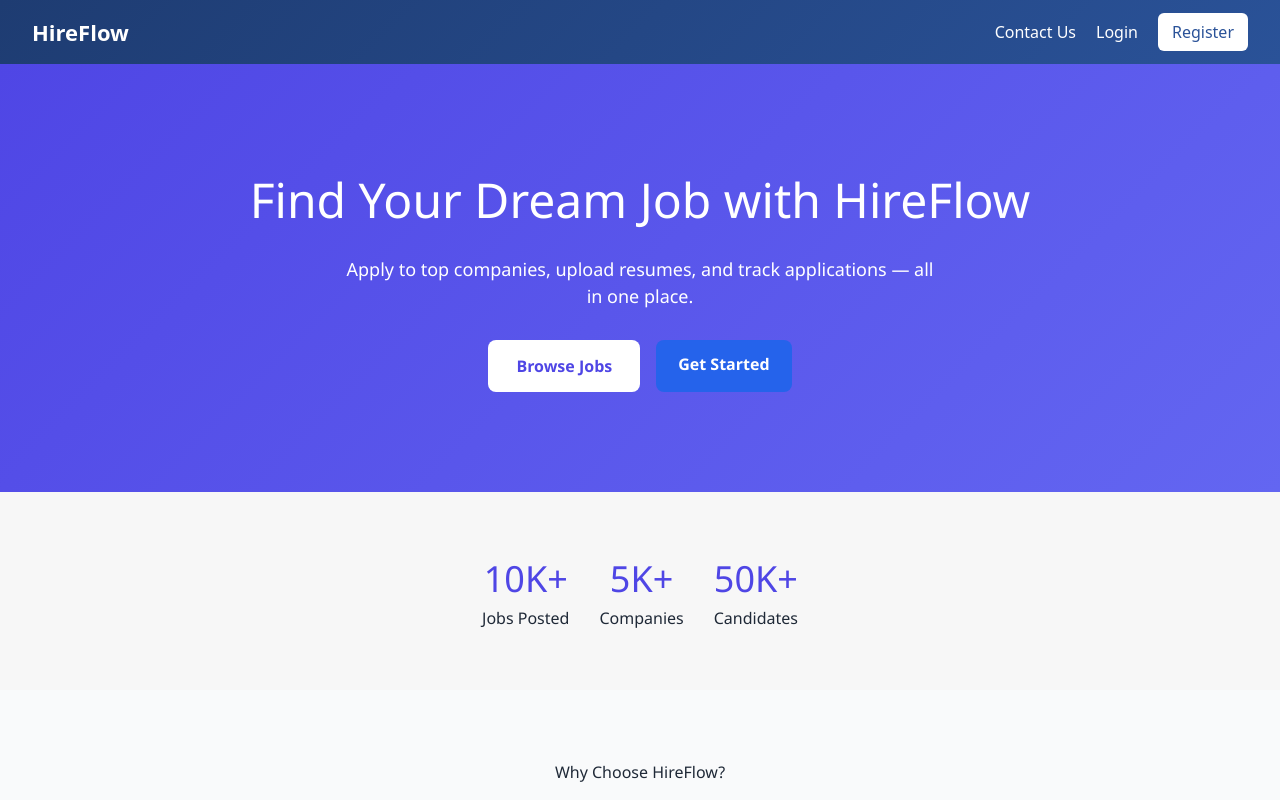
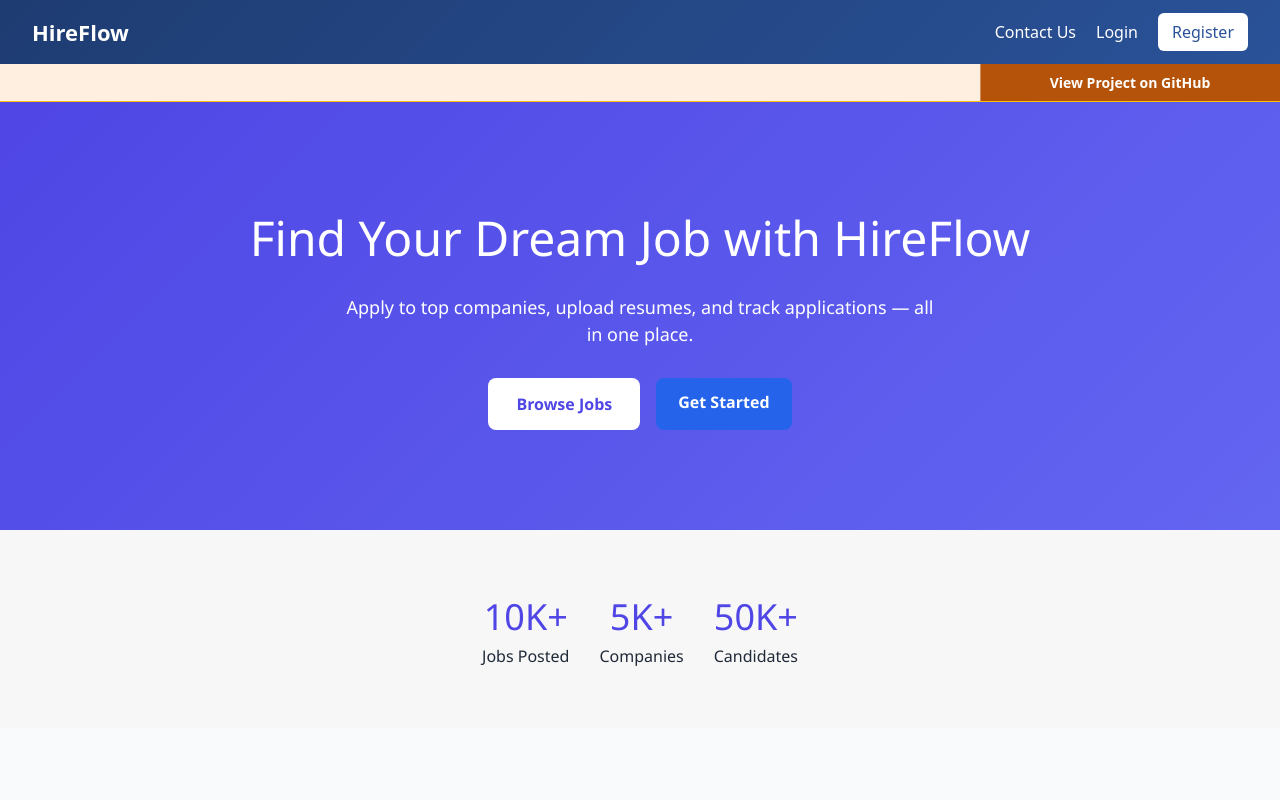
Before and after one commit to Pvikas2/Job-Portal---Recruiter-and-Candidates-job-website, a React (Vite) app in the folder Frontend/: page / in a window 1280 px wide. Shown: the top 800 px of the page. Built offline with nearby package versions, Linux system fonts and the light colour scheme; the HTML template or start-up script is replaced by a standard one.

Commit message:
added banner for more details

```diff
--- a/Frontend/src/App.jsx
+++ b/Frontend/src/App.jsx
@@ -15,12 +15,15 @@ import RecruiterDashboard from "./pages/RecruiterDashboard";
 import AdminDashboard from "./pages/AdminDashboard";
 import Contact from "./pages/Contact";
 import Footer from "./components/footer";
+import MaintenanceBanner from "./components/MaintanenceBanner";
+
 
 const App = () => {
   return (
     <div className="app-layout">
       <BrowserRouter>
         <Navbar />
+        <MaintenanceBanner />
         <main className="app-content">
           <Routes>
             {/* Public */}
--- /dev/null
+++ b/Frontend/src/components/MaintanenceBanner.jsx
@@ -0,0 +1,30 @@
+
+import "./MaintenanceBanner.css";
+
+const MaintenanceBanner = () => {
+  return (
+    <div className="maintenance-wrapper">
+      <div className="maintenance-marquee">
+        <span>
+          ⚠️ This website is currently in maintenance mode. Backend services are
+          not connected. To access full functionality, please connect the backend
+          and run the project locally.  Please click on the link for more information.  ⚠️
+        </span>
+        <span>
+          ⚠️ This website is currently in maintenance mode. Backend services are
+          not connected. To access full functionality, please connect the backend
+          and run the project locally.  Please click on the link for more information. ⚠️
+        </span>
+      </div>
+      <a
+        className="maintenance-btn"
+        href="https://github.com/Pvikas2/Job-Portal---Recruiter-and-Candidates-job-website"
+        target="_blank"
+      >
+        View Project on GitHub
+      </a>
+    </div>
+  );
+};
+
+export default MaintenanceBanner;
--- /dev/null
+++ b/Frontend/src/components/MaintenanceBanner.css
@@ -0,0 +1,50 @@
+.maintenance-wrapper {
+  position: relative;
+  width: 100%;
+  overflow: hidden;
+  background: #ffefe0;
+  border-bottom: 1px solid #ffc107;
+  display: flex;
+  align-items: center;
+}
+
+.maintenance-marquee {
+  display: flex;
+  width: max-content;
+  animation: scroll-left 40s linear infinite;
+}
+
+.maintenance-marquee span {
+  padding-right: 50px;
+  font-weight: 600;
+  color: #b45309;
+  white-space: nowrap;
+}
+
+/* Sticky Button */
+.maintenance-btn {
+  position: sticky;
+  right: 0px;
+  padding: 8px 12px;
+  background-color: #b45309;
+  color: #fff;
+  border: none;
+  font-size: 14px;
+  font-weight: 600;
+  cursor: pointer;
+  z-index: 10;
+  min-width: 300px;
+}
+
+.maintenance-btn:hover {
+  background-color: #92400e;
+}
+
+@keyframes scroll-left {
+  0% {
+    transform: translateX(100%);
+  }
+  100% {
+    transform: translateX(-100%);
+  }
+}
```
Also changed, not shown: 1 other file (tests, documents, lock files or other folders).
